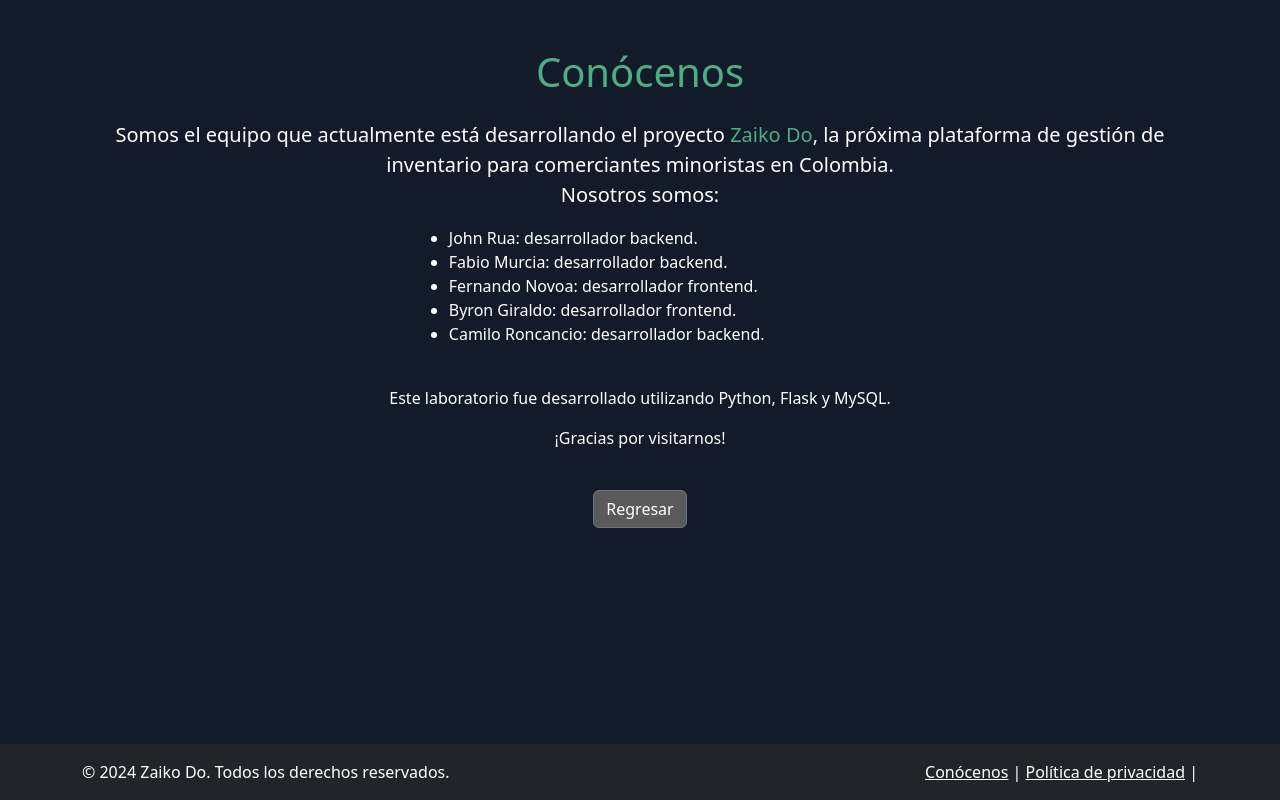
After one commit to fnovoas/Lab0_IDSII, a Flask app: page /conocenos in a window 1280 px wide. The commit adds this page. Run offline with Flask 3, Linux system fonts and the light colour scheme; some libraries are stand-ins or nearby versions.

Commit message:
conócenos agregado

```diff
--- a/app.py
+++ b/app.py
@@ -448,21 +448,9 @@
     cursor.close()
     return render_template('editar_municipio.html', municipio=municipio, departamentos=departamentos)
 
-
-
-
-
-
-
-
-
-
-
-
-
-
-
-
-
+@app.route('/conocenos', methods=['GET'])
+def conocenos():
+    return render_template('conocenos.html')
+#####
 if __name__ == '__main__':
     app.run(debug=True)
--- /dev/null
+++ b/templates/conocenos.html
@@ -0,0 +1,40 @@
+<!DOCTYPE html>
+<html lang="es" class="h-100">
+<head>
+    <meta charset="UTF-8">
+    <meta name="viewport" content="width=device-width, initial-scale=1.0">
+    <title>Conócenos</title>
+    <link href="https://cdn.jsdelivr.net/npm/bootstrap@5.3.2/dist/css/bootstrap.min.css" rel="stylesheet"
+          integrity="sha384-T3c6CoIi6uLrA9TneNEoa7RxnatzjcDSCmG1MXxSR1GAsXEV/Dwwykc2MPK8M2HN" crossorigin="anonymous">
+</head>
+
+<body class="d-flex flex-column h-100" style="background-color: #131A29; color: white;">
+<main class="flex-shrink-0">
+    <div class="container text-center mt-5">
+        <h1 style="color: #4caf83;">Conócenos</h1>
+        <p class="lead mt-4">
+            Somos el equipo que actualmente está desarrollando el proyecto
+            <a href="https://zaikodo.com" style="text-decoration: none; color: inherit;"><span style="color: #4caf83;">Zaiko Do</span></a>, la próxima plataforma de gestión de inventario para comerciantes minoristas en Colombia.
+            <br>Nosotros somos:
+        </p>
+        <ul class="text-start mt-3" style="margin-left: 30%;">
+            <li><a href="https://www.linkedin.com/in/john-rua-5bb032231/" style="text-decoration: none; color: inherit;">John Rua</a>: desarrollador backend.</li>
+            <li>Fabio Murcia: desarrollador backend.</li>
+            <li><a href="https://www.linkedin.com/in/fernando-novoa-salazar-b97457223/" style="text-decoration: none; color: inherit;">Fernando Novoa</a>: desarrollador frontend.</li>
+            <li>Byron Giraldo: desarrollador frontend.</li>
+            <li><a href="https://www.linkedin.com/in/camilo-roncancio-toca-401310276/" style="text-decoration: none; color: inherit;">Camilo Roncancio</a>: desarrollador backend.</li>
+        </ul>
+        <br>Este laboratorio fue desarrollado utilizando Python, Flask y MySQL.
+        </p>
+        <p class="mt-3"> ¡Gracias por visitarnos!</p>
+        <a href="/" class="btn mt-4" style="background-color: #5a5a5a; color: white; border: 1px solid #6C757D;">Regresar</a>
+    </div>
+</main>
+
+{% include 'footer.html' %}
+
+<script src="https://cdn.jsdelivr.net/npm/bootstrap@5.3.2/dist/js/bootstrap.bundle.min.js"
+        integrity="sha384-C6RzsynM9kWDrMNeT87bh95OGNyZPhcTNXj1NW7RuBCsyN/o0jlpcV8Qyq46cDfL"
+        crossorigin="anonymous"></script>
+</body>
+</html>
--- a/templates/footer.html
+++ b/templates/footer.html
@@ -3,8 +3,8 @@
     <div class="container">
         <span class="text-white">© 2024 Zaiko Do. Todos los derechos reservados.</span>
         <span class="float-end">
-            <a class="text-white">Política de Privacidad</a> |
-            <a class="text-white">Términos y Condiciones</a>
+            <a href="/conocenos" class="text-white">Conócenos</a> |
+            <a href="/politica" class="text-white">Política de privacidad</a> |
         </span>
     </div>
 </footer>
--- a/templates/index.html
+++ b/templates/index.html
@@ -21,10 +21,10 @@
 
     <main class="flex-shrink-0">
         <div class="container">
-            <h3 class="my-3" id="titulo" style="color: #4caf83">Personas</h3>
+            <h3 class="my-3" id="titulo" style="color: #4caf83">Tabla de personas</h3>
 
             <div class="d-flex justify-content-between my-3">
-                <a href="/nuevo" class="btn btn-success" style="background-color: #BBEBD6; color: #131A29; border-color: #BBEBD6;">Agregar Persona</a>
+                <a href="/nuevo" class="btn btn-success" style="background-color: #BBEBD6; color: #131A29; border-color: #BBEBD6;">Agregar persona</a>
                 <a href="/ver_departamentos" class="btn btn-primary" style="background-color: #BBEBD6; color: #131A29; border-color: #BBEBD6;">Departamentos</a>
                 <a href="/ver_municipios" class="btn btn-info" style="background-color: #BBEBD6; color: #131A29; border-color: #BBEBD6;">Municipios</a>
                 <a href="/ver_viviendas" class="btn btn-info" style="background-color: #BBEBD6; color: #131A29; border-color: #BBEBD6;">Viviendas</a>
```
